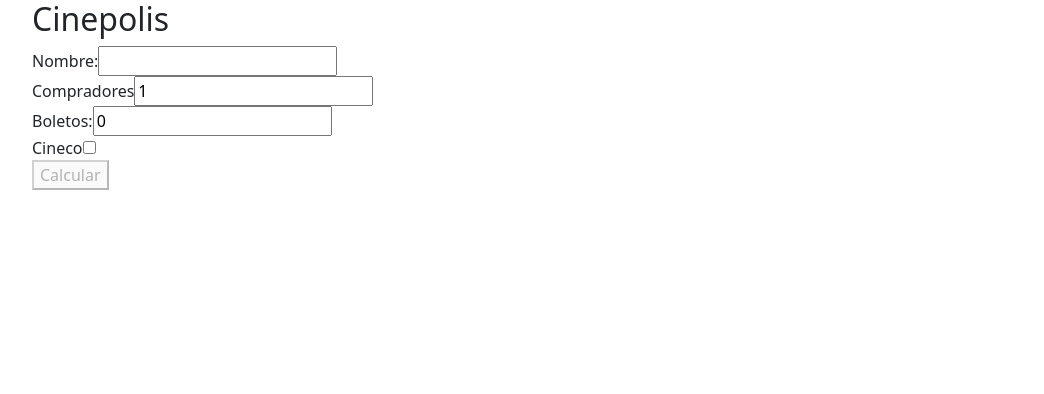
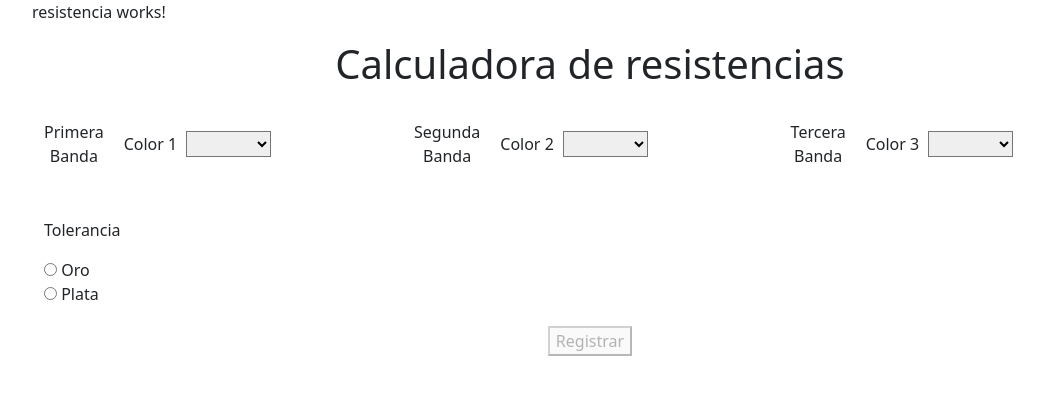
Before and after one commit to IEVN1003-19002238/basesAngular, an Angular app: page / in a window 1280 px wide. Shown: the top 394 px of the page, without its empty margins (50-1094 px from the left). Built offline with nearby package versions, Linux system fonts and the light colour scheme.

Commit message:
27-09-2024 resistencias

```diff
--- a/src/app/app.component.html
+++ b/src/app/app.component.html
@@ -12,10 +12,10 @@
 
     <app-resistencias></app-resistencias>
 
-    <app-ejemplo1></app-ejemplo1>-->
-    <app-cinepolis></app-cinepolis>
+    <app-ejemplo1></app-ejemplo1>
+    <app-cinepolis></app-cinepolis>-->
 
-
+    <app-resistencia></app-resistencia>
 
   </div>
 </div>
--- a/src/app/app.module.ts
+++ b/src/app/app.module.ts
@@ -10,6 +10,7 @@
 import { Ejemplo1Component } from './formularios/ejemplo1/Ejemplo1Component';
 import { ResistenciasComponent } from './formularios/resistencias/resistencias.component';
 import { CinepolisComponent } from './formulario/cinepolis/cinepolis.component';
+import { ResistenciaComponent } from './formulario/resistencia/resistencia.component';
 
 @NgModule({
   declarations: [
@@ -19,7 +20,8 @@
     OperasBasComponent,
     Ejemplo1Component,
     ResistenciasComponent,
-    CinepolisComponent
+    CinepolisComponent,
+    ResistenciaComponent
   ],
   imports: [
     BrowserModule,
--- /dev/null
+++ b/src/app/formulario/resistencia/resistencia.component.css
@@ -0,0 +1,51 @@
+.container {
+    text-align: center;
+}
+
+.banda-container {
+    display: flex;
+    justify-content: center;
+    gap: 20px;
+    align-items: center;
+}
+
+.banda {
+    text-align: center;
+}
+
+.label-block {
+    display: block;
+}
+
+.input-group {
+    display: flex;
+    align-items: center;
+}
+
+.input-label {
+    margin-right: 10px;
+}
+
+.tolerancia-container {
+    margin-top: 50px;
+    display: flex;
+    flex-direction: column;
+    align-items: flex-start;
+}
+
+.button {
+    margin-top: 20px;
+}
+
+.resultado-table {
+    margin-top: 20px;
+    margin-left: auto;
+    margin-right: auto;
+    border-spacing: 10px;
+    border-collapse: separate;
+}
+
+.resultado-table td {
+    padding: 10px;
+    border-bottom: 1px solid black;
+}
--- /dev/null
+++ b/src/app/formulario/resistencia/resistencia.component.html
@@ -0,0 +1,70 @@
+<p>resistencia works!</p>
+
+<div class="container">
+    <h1>Calculadora de resistencias</h1><br>
+
+    <form [formGroup]="formulario">
+      <div class="banda-container">
+
+          <label for="color1" class="label-block">Primera Banda</label>
+          <div class="input-group">
+              <label for="color1" class="input-label">Color 1</label>
+              <select id="color1" formControlName="color1">
+                  <option *ngFor="let color of colors" [value]="color">{{color}}</option>
+              </select>
+          </div>
+          <label for="color2" class="label-block">Segunda Banda</label>
+          <div class="input-group">
+              <label for="color2" class="input-label">Color 2</label>
+              <select id="color2" formControlName="color2">
+                  <option *ngFor="let color of colors" [value]="color">{{color}}</option>
+              </select>
+          </div>
+          <label for="color3" class="label-block">Tercera Banda</label>
+          <div class="input-group">
+              <label for="color3" class="input-label">Color 3</label>
+              <select id="color3" formControlName="color3">
+                  <option *ngFor="let color of colors" [value]="color">{{color}}</option>
+              </select>
+          </div>
+      </div>
+
+      <div class="tolerancia-container">
+          <p>Tolerancia</p>
+          <label>
+              <input type="radio" name="tolerancia" formControlName="tolerancia" value="oro"> Oro
+          </label>
+          <label>
+              <input type="radio" name="tolerancia" formControlName="tolerancia" value="plata"> Plata
+          </label>
+      </div>
+
+      <button class="button" (click)="calcular()" [disabled]="!formulario.valid">Registrar</button>
+    </form>
+    <div *ngIf="resultado">
+        <table class="resultado-table">
+            <thead>
+                <tr>
+                    <th>Color1</th>
+                    <th>Color2</th>
+                    <th>Color3</th>
+                    <th>Tolerancia</th>
+                    <th>Valor</th>
+                    <th>Valor Máximo</th>
+                    <th>Valor Mínimo</th>
+                </tr>
+            </thead>
+            <tbody>
+                <tr>
+                    <td [ngStyle]="{'background-color': getColorCode(formulario.get('color1')?.value)}">{{formulario.get('color1')?.value}}</td>
+                    <td [ngStyle]="{'background-color': getColorCode(formulario.get('color2')?.value)}">{{formulario.get('color2')?.value}}</td>
+                    <td [ngStyle]="{'background-color': getColorCode(formulario.get('color3')?.value)}">{{formulario.get('color3')?.value}}</td>
+                    <td [ngStyle]="{'background-color': getToleranceColor()}">{{formulario.get('tolerancia')?.value === 'oro' ? 'Dorado 5%' : 'Plata 10%'}}</td>
+                    <td>{{valor}} Ω</td>
+                    <td>{{valorMaximo}} Ω</td>
+                    <td>{{valorMinimo}} Ω</td>
+                </tr>
+            </tbody>
+        </table>
+    </div>
+</div>
--- /dev/null
+++ b/src/app/formulario/resistencia/resistencia.component.ts
@@ -0,0 +1,63 @@
+import { Component, OnInit } from '@angular/core';
+import { FormGroup, FormControl, Validators } from '@angular/forms';
+
+@Component({
+  selector: 'app-resistencia',
+  templateUrl: './resistencia.component.html',
+  styleUrls: ['./resistencia.component.css']
+})
+export class ResistenciaComponent implements OnInit {
+  colors: string[] = ['Negro', 'Café', 'Rojo', 'Naranja', 'Amarillo', 'Verde', 'Azul', 'Violeta', 'Gris', 'Blanco'];
+  colorCodes: { [key: string]: string } = {
+    'Negro': 'black','Café': '#8B4513',
+    'Rojo': 'red','Naranja': 'orange',
+    'Amarillo': 'yellow','Verde': 'green',
+    'Azul': 'blue','Violeta': 'violet',
+    'Gris': 'gray','Blanco': 'white'
+  };
+
+  formulario!: FormGroup;
+  valor: number = 0;
+  valorMaximo: number = 0;
+  valorMinimo: number = 0;
+  resultado: boolean = false;
+
+  ngOnInit(): void {
+    this.formulario = new FormGroup({
+      color1: new FormControl('', Validators.required),
+      color2: new FormControl('', Validators.required),
+      color3: new FormControl('', Validators.required),
+      tolerancia: new FormControl('', Validators.required)
+    });
+  }
+
+  calcular(): void {
+    const color1 = this.formulario.get('color1')?.value;
+    const color2 = this.formulario.get('color2')?.value;
+    const color3 = this.formulario.get('color3')?.value;
+    const tolerancia = this.formulario.get('tolerancia')?.value;
+
+    const valorColor1 = this.colors.indexOf(color1);
+    const valorColor2 = this.colors.indexOf(color2);
+    const multiplicador = Math.pow(10, this.colors.indexOf(color3));
+
+    this.valor = (valorColor1 * 10 + valorColor2) * multiplicador;
+    const toleranceFactor = tolerancia === 'oro' ? 0.05 : 0.10;
+    this.valorMaximo = this.valor * (1 + toleranceFactor);
+    this.valorMinimo = this.valor * (1 - toleranceFactor);
+    this.resultado = true;
+  }
+
+  getColorCode(color: string): string {
+    return this.colorCodes[color] || 'transparent';
+  }
+
+  getToleranceColor(): string {
+    if (this.formulario.get('tolerancia')?.value === 'oro') {
+      return 'gold';
+    } else if (this.formulario.get('tolerancia')?.value === 'plata') {
+      return 'silver';
+    }
+    return 'transparent';
+  }
+}
```
